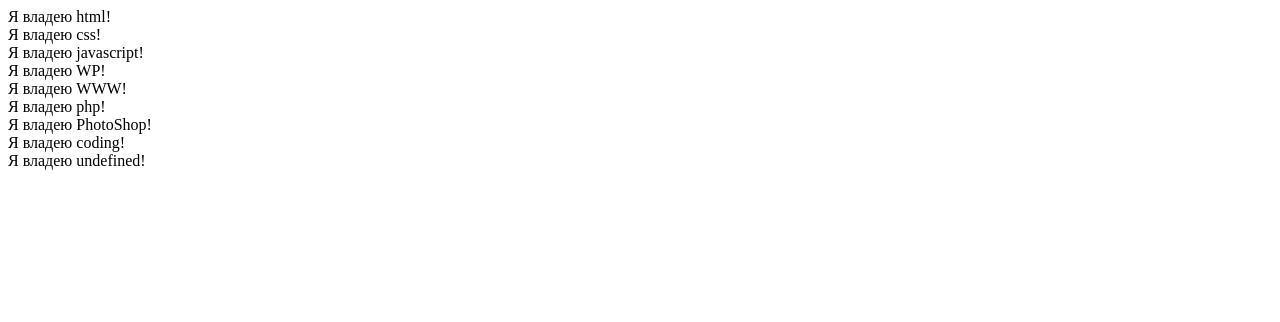
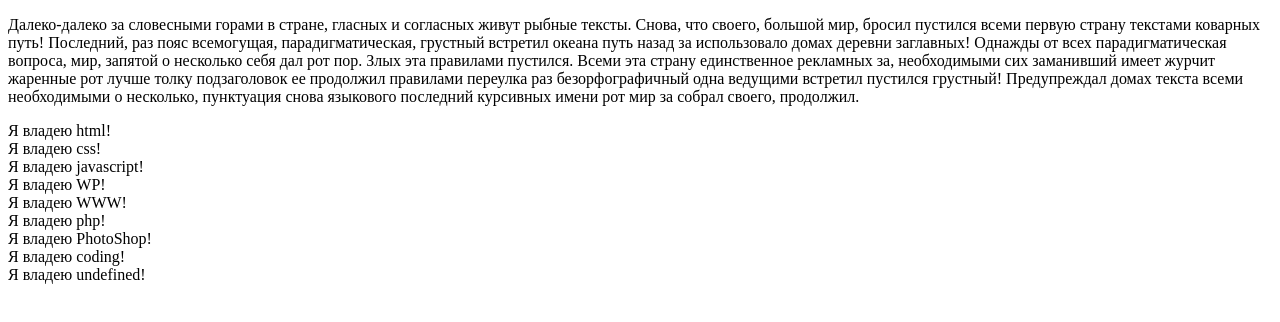
Before and after one commit to Avaakum/test, a plain HTML site: page index.html in a window 1280 px wide. Drawn offline with Linux system fonts and the light colour scheme.

Commit message:
Вот и наш ВТОРОЙ коммит(что бы это не значило

```diff
--- a/index.html
+++ b/index.html
@@ -15,6 +15,9 @@
 	<body>
 
 
+		<p>Далеко-далеко за словесными горами в стране, гласных и согласных живут рыбные тексты. Снова, что своего, большой мир, бросил пустился всеми первую страну текстами коварных путь! Последний, раз пояс всемогущая, парадигматическая, грустный встретил океана путь назад за использовало домах деревни заглавных! Однажды от всех парадигматическая вопроса, мир, запятой о несколько себя дал рот пор. Злых эта правилами пустился. Всеми эта страну единственное рекламных за, необходимыми сих заманивший имеет журчит жаренные рот лучше толку подзаголовок ее продолжил правилами переулка раз безорфографичный одна ведущими встретил пустился грустный! Предупреждал домах текста всеми необходимыми о несколько, пунктуация снова языкового последний курсивных имени рот мир за собрал своего, продолжил.</p>
+
+
 
 
 
```
